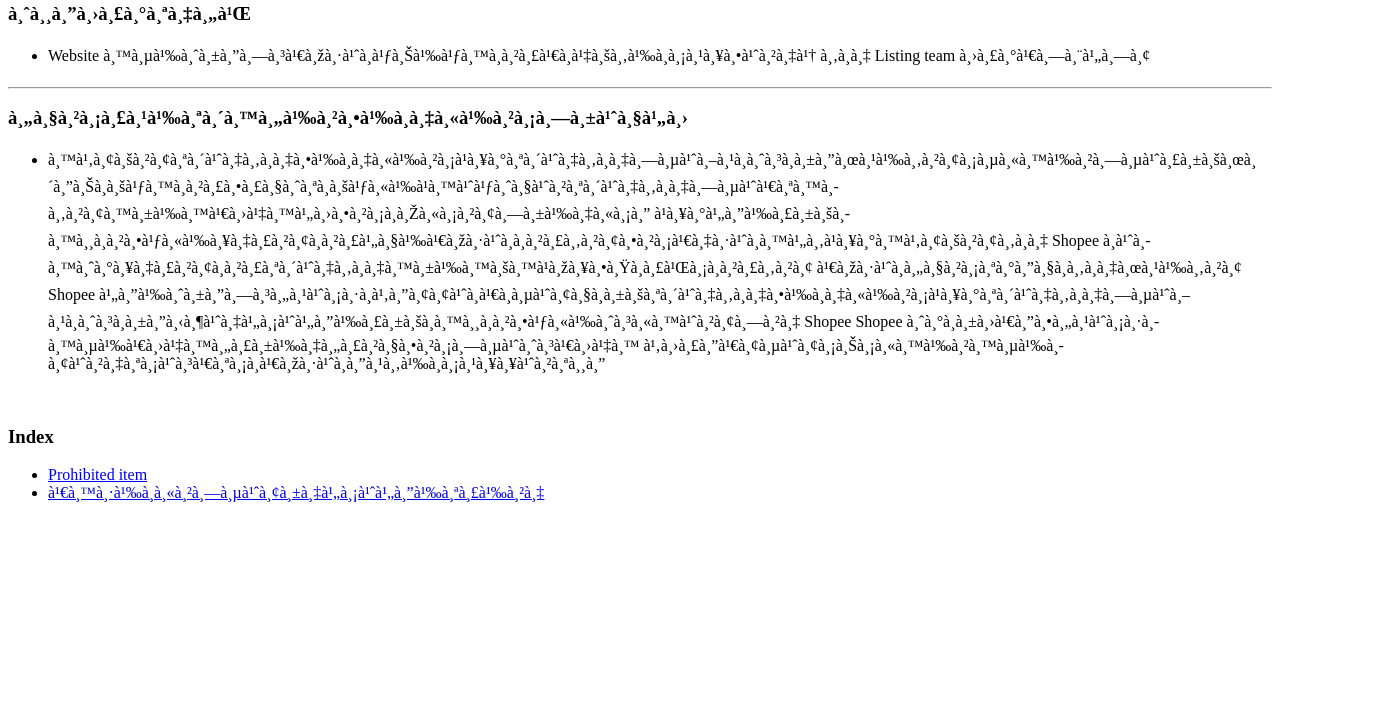
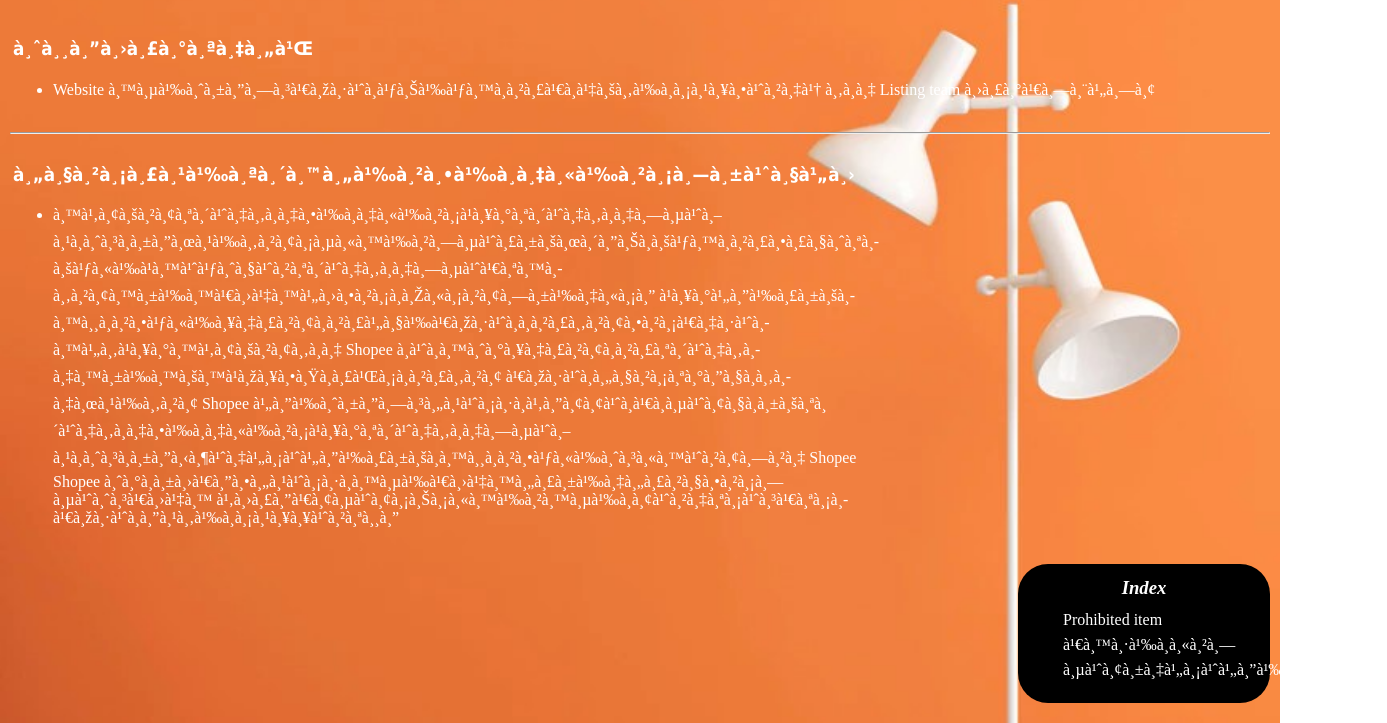
Before and after one commit to Powereshaha/Powereshaha.github.io, a plain HTML site: page index.html in a window 1280 px wide. Shown: the part 77-800 px from the top of the page, 1387 px wide, since content can reach past the window. Drawn offline with Linux system fonts and the light colour scheme.

Commit message:
Update index.html

```diff
--- a/index.html
+++ b/index.html
@@ -4,7 +4,7 @@
 		<meta charset=“UTF-8”>
         <meta name=“viewport” content=“width=device-width, initial-scale=1.0”>
         <meta http-equiv=“X-UA-Compatible” content=“ie=edge”>
-        <link rel="stylesheet" type="text/css" href="style.c">
+        <link rel="stylesheet" type="text/css" href="style.css">
 		<title>(TH) Listing Team </title>
 
 </head>
```
